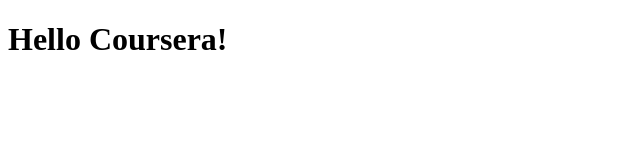
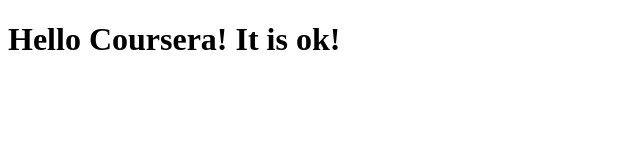
Before and after one commit to iondinescu/coursera-web, a plain HTML site: page site/index.html in a window 1280 px wide. Shown: the whole page, without its empty margins (0-640 px from the left). Drawn offline with Linux system fonts and the light colour scheme.

Commit message:
Small change

```diff
--- a/site/index.html
+++ b/site/index.html
@@ -4,6 +4,6 @@
 	<title>Hello Coursera!</title>
 </head>
 <body>
-	<h1>Hello Coursera!</h1>
+	<h1>Hello Coursera! It is ok!</h1>
 </body>
 </html>
```
